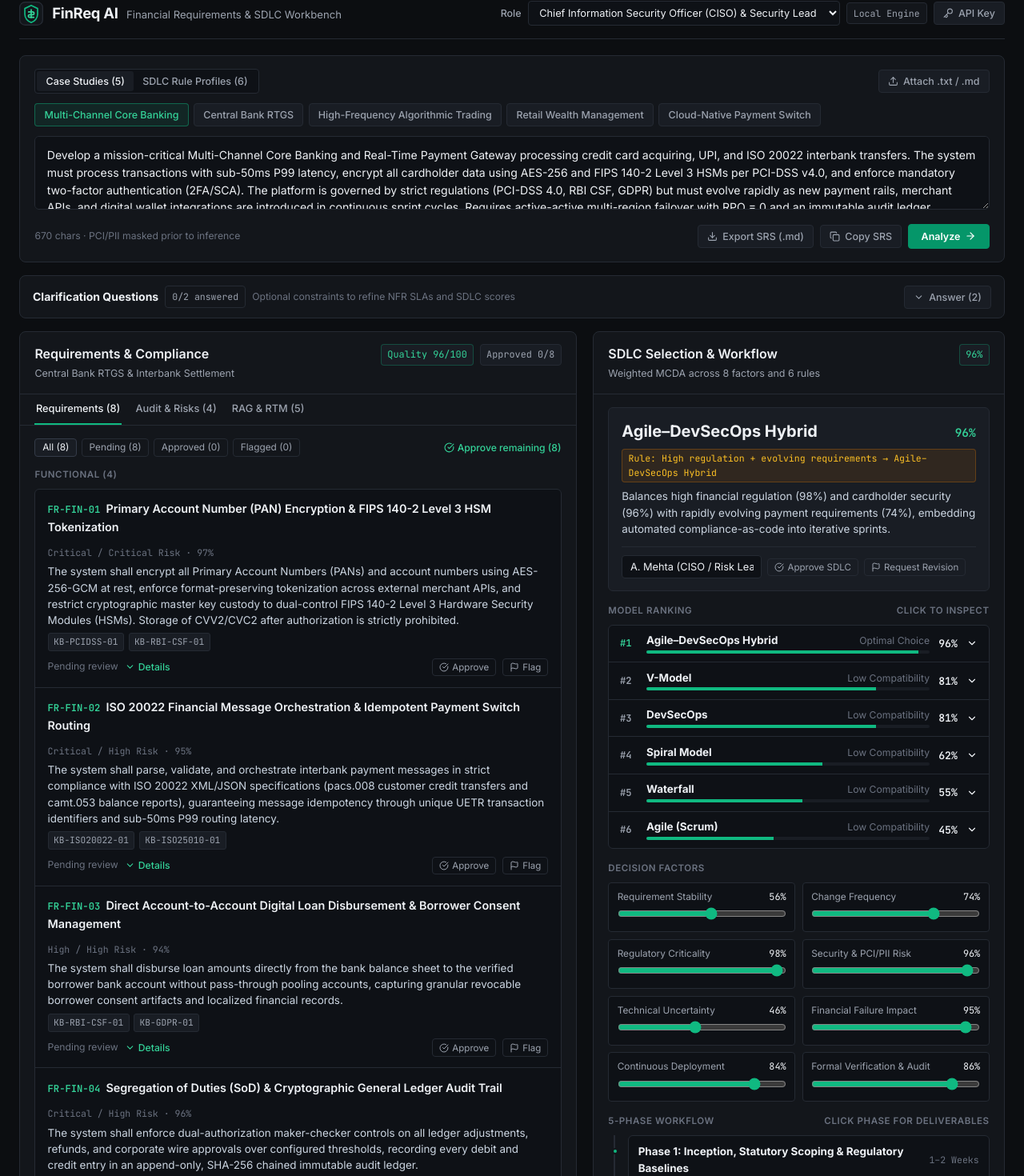
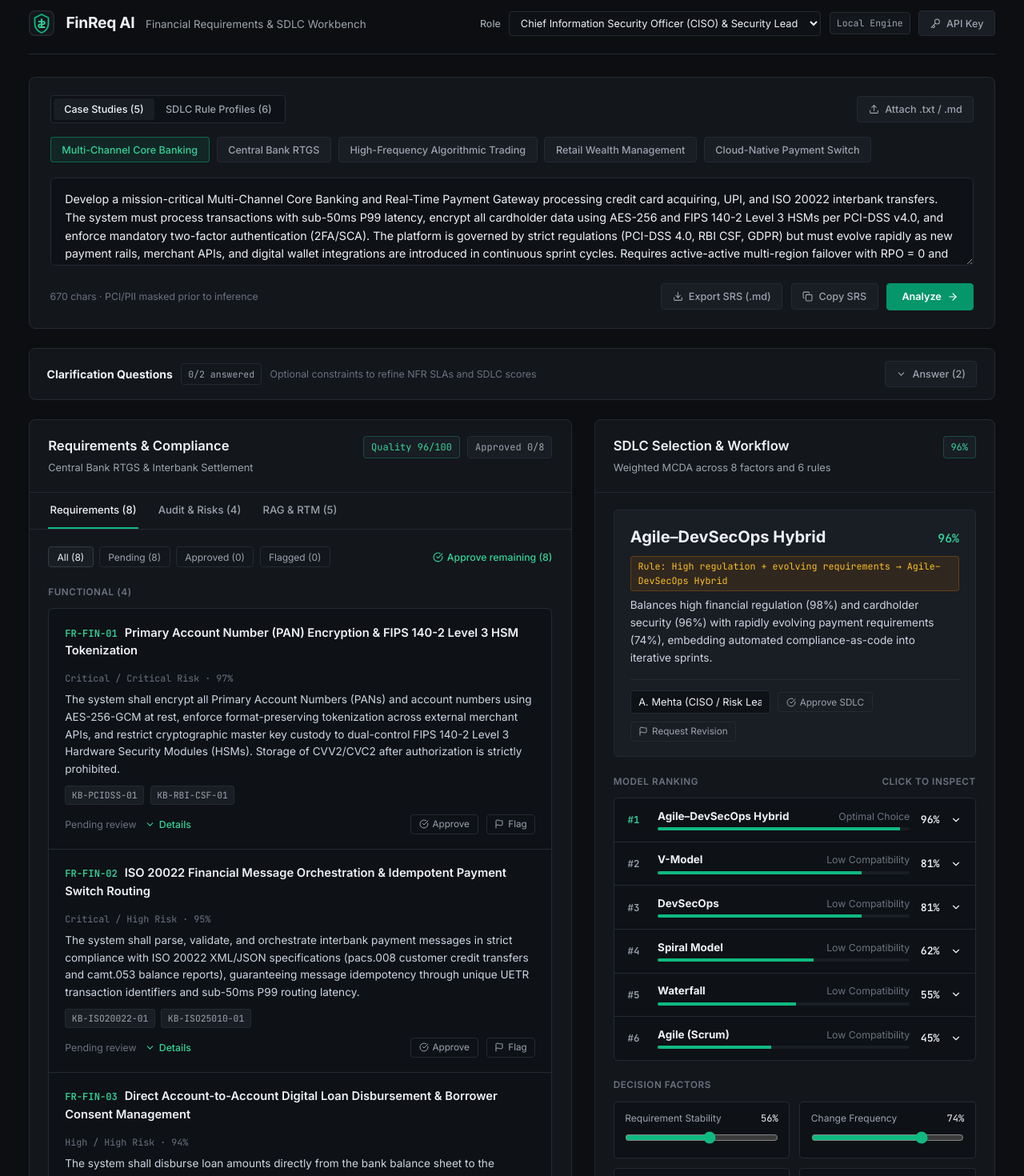
Before and after one commit to shivamkumar87/finreq-ai, a React (Vite) app: page / in a window 1280 px wide. Shown: the part 19-1489 px from the top of the page at 80% size. Built offline with nearby package versions, Linux system fonts and the light colour scheme.

Commit message:
style: increase spacing and padding across UI layout

```diff
--- a/src/index.css
+++ b/src/index.css
@@ -57,9 +57,15 @@ body {
 }
 
 .app-shell {
-  max-width: 1360px;
+  max-width: 1400px;
   margin: 0 auto;
-  padding: 1.25rem 1.5rem 3rem;
+  padding: 2rem 2.25rem 4.5rem;
+}
+
+@media (max-width: 640px) {
+  .app-shell {
+    padding: 1.25rem 1rem 3rem;
+  }
 }
 
 /* Top bar */
@@ -68,21 +74,21 @@ body {
   justify-content: space-between;
   align-items: center;
   flex-wrap: wrap;
-  gap: 0.75rem 1.25rem;
-  padding-bottom: 1rem;
-  margin-bottom: 1.25rem;
+  gap: 1rem 1.75rem;
+  padding-bottom: 1.35rem;
+  margin-bottom: 1.75rem;
   border-bottom: 1px solid var(--border);
 }
 
 .brand {
   display: flex;
   align-items: center;
-  gap: 0.7rem;
+  gap: 0.9rem;
 }
 
 .brand-logo {
-  width: 30px;
-  height: 30px;
+  width: 32px;
+  height: 32px;
   flex-shrink: 0;
   display: block;
 }
@@ -90,26 +96,26 @@ body {
 .brand-text {
   display: flex;
   align-items: baseline;
-  gap: 0.65rem;
+  gap: 0.85rem;
   flex-wrap: wrap;
 }
 
 .brand-name {
-  font-size: 1.15rem;
+  font-size: 1.2rem;
   font-weight: 700;
   letter-spacing: -0.015em;
   color: var(--text);
 }
 
 .brand-sub {
-  font-size: 0.82rem;
+  font-size: 0.84rem;
   color: var(--text-secondary);
 }
 
 .toolbar-group {
   display: flex;
   align-items: center;
-  gap: 0.5rem;
+  gap: 0.65rem;
   flex-wrap: wrap;
 }
 
@@ -159,13 +165,13 @@ body {
 .btn {
   display: inline-flex;
   align-items: center;
-  gap: 0.38rem;
+  gap: 0.45rem;
   background: var(--bg-subtle);
   border: 1px solid var(--border);
   color: var(--text-secondary);
   border-radius: var(--radius-sm);
-  padding: 0.38rem 0.7rem;
-  font-size: 0.78rem;
+  padding: 0.48rem 0.85rem;
+  font-size: 0.79rem;
   font-weight: 500;
   font-family: var(--font-sans);
   cursor: pointer;
@@ -194,7 +200,7 @@ body {
   border-color: var(--accent-muted);
   color: #fff;
   font-weight: 600;
-  padding: 0.46rem 0.95rem;
+  padding: 0.54rem 1.15rem;
 }
 
 .btn-primary:hover:not(:disabled) {
@@ -207,13 +213,13 @@ body {
   background: none;
   border: none;
   color: var(--accent-text);
-  font-size: 0.76rem;
+  font-size: 0.77rem;
   font-weight: 500;
   font-family: var(--font-sans);
   cursor: pointer;
   display: inline-flex;
   align-items: center;
-  gap: 0.25rem;
+  gap: 0.3rem;
 }
 
 .text-btn:hover {
@@ -225,8 +231,8 @@ body {
   background: var(--bg-panel);
   border: 1px solid var(--border);
   border-radius: var(--radius-lg);
-  padding: 1rem 1.15rem;
-  margin-bottom: 1rem;
+  padding: 1.4rem 1.6rem;
+  margin-bottom: 1.5rem;
 }
 
 .input-top {
@@ -234,8 +240,8 @@ body {
   justify-content: space-between;
   align-items: center;
   flex-wrap: wrap;
-  gap: 0.5rem;
-  margin-bottom: 0.75rem;
+  gap: 0.75rem;
+  margin-bottom: 1.1rem;
 }
 
 .segmented {
@@ -243,17 +249,17 @@ body {
   background: var(--bg-input);
   border: 1px solid var(--border);
   border-radius: var(--radius-sm);
-  padding: 2px;
+  padding: 3px;
 }
 
 .seg-btn {
   background: transparent;
   border: none;
   color: var(--text-secondary);
-  font-size: 0.78rem;
+  font-size: 0.79rem;
   font-weight: 500;
   font-family: var(--font-sans);
-  padding: 0.3rem 0.7rem;
+  padding: 0.35rem 0.85rem;
   border-radius: 3px;
   cursor: pointer;
 }
@@ -266,23 +272,23 @@ body {
 .preset-row {
   display: flex;
   flex-wrap: wrap;
-  gap: 0.4rem;
-  margin-bottom: 0.75rem;
+  gap: 0.55rem;
+  margin-bottom: 1.15rem;
 }
 
 .scenario-input {
   width: 100%;
-  min-height: 92px;
+  min-height: 110px;
   background: var(--bg-input);
   border: 1px solid var(--border);
   border-radius: var(--radius-md);
-  padding: 0.75rem 0.9rem;
+  padding: 0.95rem 1.1rem;
   color: var(--text);
   font-family: var(--font-sans);
-  font-size: 0.88rem;
-  line-height: 1.55;
+  font-size: 0.89rem;
+  line-height: 1.6;
   resize: vertical;
-  margin-bottom: 0.75rem;
+  margin-bottom: 1rem;
 }
 
 .input-footer {
@@ -290,11 +296,11 @@ body {
   justify-content: space-between;
   align-items: center;
   flex-wrap: wrap;
-  gap: 0.65rem;
+  gap: 0.85rem;
 }
 
 .meta-note {
-  font-size: 0.76rem;
+  font-size: 0.77rem;
   color: var(--text-muted);
 }
 
@@ -302,11 +308,11 @@ body {
 .notice {
   display: flex;
   align-items: flex-start;
-  gap: 0.65rem;
-  padding: 0.7rem 0.9rem;
+  gap: 0.75rem;
+  padding: 0.9rem 1.15rem;
   border-radius: var(--radius-md);
-  font-size: 0.82rem;
-  margin-bottom: 1rem;
+  font-size: 0.83rem;
+  margin-bottom: 1.5rem;
   border: 1px solid var(--border);
   background: var(--bg-panel);
 }
@@ -328,7 +334,7 @@ body {
   background: var(--bg-panel);
   border: 1px solid var(--border);
   border-radius: var(--radius-lg);
-  margin-bottom: 1rem;
+  margin-bottom: 1.5rem;
 }
 
 .clarif-summary {
@@ -336,23 +342,23 @@ body {
   justify-content: space-between;
   align-items: center;
   flex-wrap: wrap;
-  gap: 0.65rem;
-  padding: 0.7rem 1rem;
+  gap: 0.85rem;
+  padding: 0.95rem 1.35rem;
 }
 
 .clarif-body {
   border-top: 1px solid var(--border);
-  padding: 0.9rem 1rem;
+  padding: 1.25rem 1.35rem;
   display: grid;
-  grid-template-columns: repeat(auto-fit, minmax(260px, 1fr));
-  gap: 0.75rem;
+  grid-template-columns: repeat(auto-fit, minmax(280px, 1fr));
+  gap: 1rem;
 }
 
 .clarif-field {
   background: var(--bg-subtle);
   border: 1px solid var(--border);
   border-radius: var(--radius-md);
-  padding: 0.7rem 0.8rem;
+  padding: 0.95rem 1.05rem;
 }
 
 .clarif-field.answered {
@@ -365,27 +371,27 @@ body {
   text-transform: uppercase;
   letter-spacing: 0.04em;
   color: var(--accent-text);
-  margin-bottom: 0.25rem;
+  margin-bottom: 0.35rem;
 }
 
 .clarif-question {
-  font-size: 0.82rem;
+  font-size: 0.83rem;
   font-weight: 500;
-  margin-bottom: 0.45rem;
+  margin-bottom: 0.65rem;
 }
 
 .clarif-field .select-ctrl {
   width: 100%;
-  font-size: 0.76rem;
+  font-size: 0.77rem;
 }
 
 /* Main two-column workbench */
 .workbench {
   display: grid;
   grid-template-columns: 1.15fr 0.85fr;
-  gap: 1.25rem;
+  gap: 1.75rem;
   align-items: start;
-  margin-bottom: 1.25rem;
+  margin-bottom: 1.75rem;
 }
 
 @media (max-width: 1060px) {
@@ -402,38 +408,38 @@ body {
 }
 
 .panel-head {
-  padding: 0.95rem 1.15rem;
+  padding: 1.25rem 1.45rem;
   border-bottom: 1px solid var(--border);
   display: flex;
   justify-content: space-between;
   align-items: flex-start;
   flex-wrap: wrap;
-  gap: 0.6rem;
+  gap: 0.75rem;
 }
 
 .panel-title {
-  font-size: 1rem;
+  font-size: 1.04rem;
   font-weight: 600;
 }
 
 .panel-subtitle {
-  font-size: 0.78rem;
+  font-size: 0.8rem;
   color: var(--text-secondary);
-  margin-top: 0.15rem;
+  margin-top: 0.25rem;
 }
 
 .panel-stats {
   display: flex;
   align-items: center;
-  gap: 0.5rem;
+  gap: 0.6rem;
   flex-wrap: wrap;
   font-family: var(--font-mono);
-  font-size: 0.74rem;
+  font-size: 0.75rem;
   color: var(--text-secondary);
 }
 
 .stat-chip {
-  padding: 0.2rem 0.45rem;
+  padding: 0.25rem 0.55rem;
   border-radius: var(--radius-sm);
   background: var(--bg-subtle);
   border: 1px solid var(--border);
@@ -448,8 +454,8 @@ body {
 .tab-strip {
   display: flex;
   border-bottom: 1px solid var(--border);
-  padding: 0 1.15rem;
-  gap: 1rem;
+  padding: 0 1.45rem;
+  gap: 1.4rem;
   overflow-x: auto;
 }
 
@@ -459,9 +465,9 @@ body {
   border-bottom: 2px solid transparent;
   color: var(--text-secondary);
   font-family: var(--font-sans);
-  font-size: 0.8rem;
+  font-size: 0.82rem;
   font-weight: 500;
-  padding: 0.65rem 0.1rem;
+  padding: 0.85rem 0.15rem;
   cursor: pointer;
   white-space: nowrap;
 }
@@ -476,7 +482,7 @@ body {
 }
 
 .panel-body {
-  padding: 1rem 1.15rem;
+  padding: 1.35rem 1.45rem;
 }
 
 /* Filter strip */
@@ -485,13 +491,13 @@ body {
   justify-content: space-between;
   align-items: center;
   flex-wrap: wrap;
-  gap: 0.5rem;
-  margin-bottom: 0.85rem;
+  gap: 0.65rem;
+  margin-bottom: 1.15rem;
 }
 
 .filter-group {
   display: flex;
-  gap: 0.35rem;
+  gap: 0.45rem;
   flex-wrap: wrap;
 }
 
@@ -499,9 +505,9 @@ body {
   background: transparent;
   border: 1px solid var(--border);
   color: var(--text-secondary);
-  font-size: 0.74rem;
+  font-size: 0.75rem;
   font-family: var(--font-sans);
-  padding: 0.22rem 0.55rem;
+  padding: 0.28rem 0.65rem;
   border-radius: var(--radius-sm);
   cursor: pointer;
 }
@@ -513,12 +519,12 @@ body {
 }
 
 .group-label {
-  font-size: 0.72rem;
+  font-size: 0.73rem;
   font-weight: 600;
   text-transform: uppercase;
   letter-spacing: 0.05em;
   color: var(--text-muted);
-  margin: 0.9rem 0 0.5rem;
+  margin: 1.35rem 0 0.7rem;
   display: flex;
   justify-content: space-between;
   align-items: center;
@@ -537,7 +543,7 @@ body {
 }
 
 .spec-row {
-  padding: 0.85rem 0.95rem;
+  padding: 1.15rem 1.25rem;
   border-bottom: 1px solid var(--border);
 }
 
@@ -557,9 +563,9 @@ body {
   display: flex;
   justify-content: space-between;
   align-items: baseline;
-  gap: 0.75rem;
+  gap: 0.85rem;
   flex-wrap: wrap;
-  margin-bottom: 0.28rem;
+  margin-bottom: 0.45rem;
 }
 
 .spec-id {
@@ -567,66 +573,67 @@ body {
   font-size: 0.76rem;
   font-weight: 600;
   color: var(--accent-text);
-  margin-right: 0.45rem;
+  margin-right: 0.55rem;
 }
 
 .spec-title {
-  font-size: 0.9rem;
+  font-size: 0.92rem;
   font-weight: 600;
   color: var(--text);
 }
 
 .spec-meta {
   font-family: var(--font-mono);
-  font-size: 0.72rem;
+  font-size: 0.73rem;
   color: var(--text-muted);
   white-space: nowrap;
 }
 
 .spec-statement {
-  font-size: 0.84rem;
+  font-size: 0.85rem;
   color: #cbd5e1;
-  line-height: 1.5;
+  line-height: 1.6;
 }
 
 .spec-sla {
-  margin-top: 0.35rem;
-  font-size: 0.78rem;
+  margin-top: 0.5rem;
+  font-size: 0.79rem;
   color: var(--accent-text);
 }
 
 .spec-cites {
-  margin-top: 0.4rem;
+  margin-top: 0.55rem;
   display: flex;
   flex-wrap: wrap;
-  gap: 0.35rem;
+  gap: 0.45rem;
   font-family: var(--font-mono);
-  font-size: 0.7rem;
+  font-size: 0.71rem;
   color: var(--text-secondary);
 }
 
 .cite-code {
   background: var(--bg-subtle);
   border: 1px solid var(--border);
-  padding: 0.1rem 0.4rem;
+  padding: 0.14rem 0.48rem;
   border-radius: 3px;
 }
 
 .spec-details {
-  margin-top: 0.55rem;
-  padding: 0.6rem 0.75rem;
+  margin-top: 0.8rem;
+  padding: 0.8rem 0.95rem;
   background: var(--bg-panel);
   border: 1px solid var(--border);
   border-radius: var(--radius-sm);
-  font-size: 0.78rem;
+  font-size: 0.79rem;
   color: var(--text-secondary);
   display: flex;
   flex-direction: column;
-  gap: 0.35rem;
+  gap: 0.48rem;
 }
 
 .spec-details ul {
-  margin-left: 1.1rem;
+  margin-left: 1.15rem;
+  margin-top: 0.25rem;
 }
 
 .spec-actions {
@@ -634,22 +641,22 @@ body {
   justify-content: space-between;
   align-items: center;
   flex-wrap: wrap;
-  gap: 0.5rem;
-  margin-top: 0.55rem;
+  gap: 0.65rem;
+  margin-top: 0.75rem;
 }
 
 .review-btn {
   background: transparent;
   border: 1px solid var(--border);
   color: var(--text-secondary);
-  font-size: 0.72rem;
+  font-size: 0.73rem;
   font-family: var(--font-sans);
-  padding: 0.2rem 0.5rem;
+  padding: 0.28rem 0.6rem;
   border-radius: var(--radius-sm);
   cursor: pointer;
   display: inline-flex;
   align-items: center;
-  gap: 0.25rem;
+  gap: 0.3rem;
 }
 
 .review-btn:hover {
@@ -673,18 +680,18 @@ body {
 .data-table {
   width: 100%;
   border-collapse: collapse;
-  font-size: 0.78rem;
+  font-size: 0.79rem;
 }
 
 .data-table th, .data-table td {
   text-align: left;
-  padding: 0.55rem 0.6rem;
+  padding: 0.7rem 0.8rem;
   border-bottom: 1px solid var(--border);
   vertical-align: top;
 }
 
 .data-table th {
-  font-size: 0.72rem;
+  font-size: 0.73rem;
   font-weight: 600;
   color: var(--text-secondary);
   background: var(--bg-input);
@@ -692,18 +699,18 @@ body {
 
 /* Right panel: SDLC */
 .sdlc-summary {
-  padding: 0.9rem 1rem;
+  padding: 1.15rem 1.25rem;
   background: var(--bg-subtle);
   border: 1px solid var(--border);
   border-radius: var(--radius-md);
-  margin-bottom: 1rem;
+  margin-bottom: 1.35rem;
 }
 
 .sdlc-summary-top {
   display: flex;
   justify-content: space-between;
   align-items: baseline;
-  gap: 0.5rem;
+  gap: 0.75rem;
   flex-wrap: wrap;
 }
 
@@ -714,30 +721,30 @@ body {
 
 .sdlc-score {
   font-family: var(--font-mono);
-  font-size: 0.9rem;
+  font-size: 0.92rem;
   font-weight: 600;
   color: var(--accent-text);
 }
 
 .rule-note {
   display: inline-block;
-  margin-top: 0.35rem;
+  margin-top: 0.45rem;
   font-family: var(--font-mono);
-  font-size: 0.72rem;
+  font-size: 0.73rem;
   color: var(--warn-text);
   background: var(--warn-tint);
   border: 1px solid rgba(217, 119, 6, 0.3);
-  padding: 0.15rem 0.45rem;
+  padding: 0.2rem 0.55rem;
   border-radius: var(--radius-sm);
 }
 
 .signoff-row {
-  margin-top: 0.75rem;
-  padding-top: 0.65rem;
+  margin-top: 0.95rem;
+  padding-top: 0.85rem;
   border-top: 1px solid var(--border);
   display: flex;
   flex-wrap: wrap;
-  gap: 0.45rem;
+  gap: 0.6rem;
   align-items: center;
 }
 
@@ -746,7 +753,7 @@ body {
   border: 1px solid var(--border);
   border-radius: var(--radius-md);
   background: var(--bg-input);
-  margin-bottom: 1rem;
+  margin-bottom: 1.35rem;
   overflow: hidden;
 }
 
@@ -764,10 +771,10 @@ body {
   border: none;
   color: var(--text);
   font-family: var(--font-sans);
-  padding: 0.65rem 0.85rem;
+  padding: 0.85rem 1.05rem;
   display: flex;
   align-items: center;
-  gap: 0.7rem;
+  gap: 0.85rem;
   text-align: left;
   cursor: pointer;
 }
@@ -778,10 +785,10 @@ body {
 
 .rank-idx {
   font-family: var(--font-mono);
-  font-size: 0.76rem;
+  font-size: 0.77rem;
   font-weight: 600;
   color: var(--text-secondary);
-  width: 22px;
+  width: 24px;
   flex-shrink: 0;
 }
 
@@ -794,7 +801,7 @@ body {
   height: 4px;
   background: var(--bg-subtle);
   border-radius: 2px;
-  margin-top: 0.3rem;
+  margin-top: 0.4rem;
   overflow: hidden;
 }
 
@@ -805,17 +812,17 @@ body {
 }
 
 .rank-detail {
-  padding: 0.7rem 0.9rem;
+  padding: 0.95rem 1.1rem;
   border-top: 1px solid var(--border);
   background: var(--bg-panel);
-  font-size: 0.8rem;
+  font-size: 0.81rem;
 }
 
 .tradeoff-grid {
   display: grid;
   grid-template-columns: 1fr 1fr;
-  gap: 0.65rem;
-  margin-top: 0.5rem;
+  gap: 0.85rem;
+  margin-top: 0.65rem;
 }
 
 @media (max-width: 600px) {
@@ -826,7 +833,7 @@ body {
 
 .tradeoff-grid ul {
   margin-left: 1rem;
-  margin-top: 0.2rem;
+  margin-top: 0.3rem;
   color: var(--text-secondary);
 }
 
@@ -834,8 +841,8 @@ body {
 .sliders-grid {
   display: grid;
   grid-template-columns: 1fr 1fr;
-  gap: 0.55rem;
-  margin-bottom: 1rem;
+  gap: 0.75rem;
+  margin-bottom: 1.35rem;
 }
 
 @media (max-width: 640px) {
@@ -848,15 +855,15 @@ body {
   background: var(--bg-input);
   border: 1px solid var(--border);
   border-radius: var(--radius-sm);
-  padding: 0.5rem 0.65rem;
+  padding: 0.7rem 0.85rem;
 }
 
 .slider-head {
   display: flex;
   justify-content: space-between;
-  font-size: 0.74rem;
+  font-size: 0.75rem;
   color: var(--text-secondary);
-  margin-bottom: 0.25rem;
+  margin-bottom: 0.4rem;
 }
 
 .slider-val {
@@ -873,16 +880,16 @@ body {
 /* Workflow timeline */
 .phase-timeline {
   border-left: 2px solid var(--border);
-  margin-left: 0.45rem;
-  padding-left: 0.95rem;
+  margin-left: 0.5rem;
+  padding-left: 1.25rem;
   display: flex;
   flex-direction: column;
-  gap: 0.75rem;
+  gap: 0.95rem;
 }
 
 .phase-node {
   position: relative;
-  padding: 0.55rem 0.75rem;
+  padding: 0.85rem 1rem;
   background: var(--bg-input);
   border: 1px solid var(--border);
   border-radius: var(--radius-md);
@@ -896,8 +903,8 @@ body {
 .phase-node::before {
   content: '';
   position: absolute;
-  left: -1.32rem;
-  top: 0.9rem;
+  left: calc(-1.25rem - 5px);
+  top: 1.15rem;
   width: 8px;
   height: 8px;
   border-radius: 50%;
@@ -909,23 +916,24 @@ body {
   display: flex;
   justify-content: space-between;
   align-items: center;
-  gap: 0.5rem;
-  font-size: 0.84rem;
+  gap: 0.65rem;
+  font-size: 0.85rem;
 }
 
 .phase-body {
-  margin-top: 0.55rem;
-  padding-top: 0.55rem;
+  margin-top: 0.75rem;
+  padding-top: 0.75rem;
   border-top: 1px solid var(--border);
-  font-size: 0.77rem;
+  font-size: 0.78rem;
   color: var(--text-secondary);
   display: flex;
   flex-direction: column;
-  gap: 0.35rem;
+  gap: 0.48rem;
 }
 
 .phase-body ul {
-  margin-left: 1.1rem;
+  margin-left: 1.15rem;
+  margin-top: 0.2rem;
 }
 
 /* Audit log */
@@ -940,21 +948,21 @@ body {
   justify-content: space-between;
   align-items: center;
   flex-wrap: wrap;
-  gap: 0.5rem;
-  padding: 0.7rem 1rem;
+  gap: 0.75rem;
+  padding: 0.95rem 1.35rem;
 }
 
 .audit-rows {
   border-top: 1px solid var(--border);
-  max-height: 220px;
+  max-height: 260px;
   overflow-y: auto;
 }
 
 .audit-item {
   display: flex;
-  gap: 0.75rem;
-  padding: 0.45rem 1rem;
-  font-size: 0.77rem;
+  gap: 0.9rem;
+  padding: 0.6rem 1.35rem;
+  font-size: 0.78rem;
   border-bottom: 1px solid var(--border);
 }
 
```
Also changed, not shown: src/App.jsx (+6 -6 lines).
